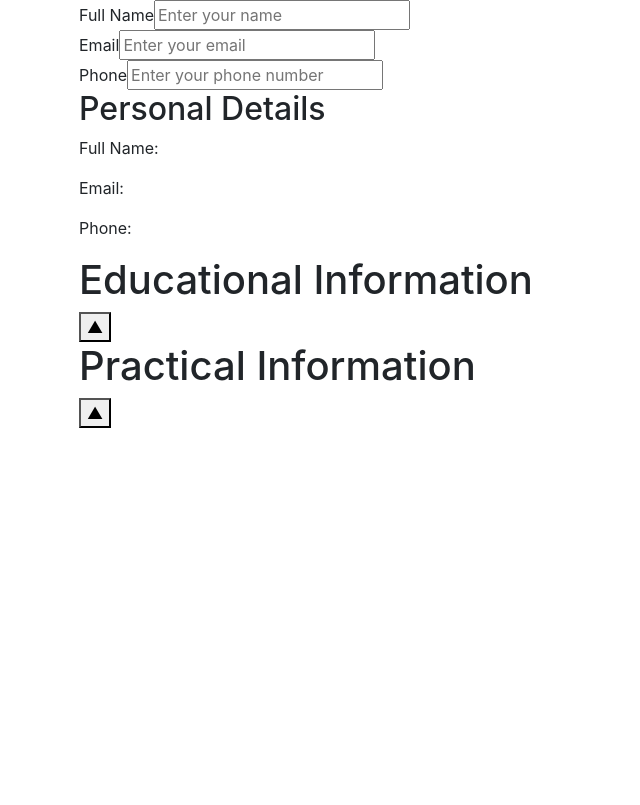
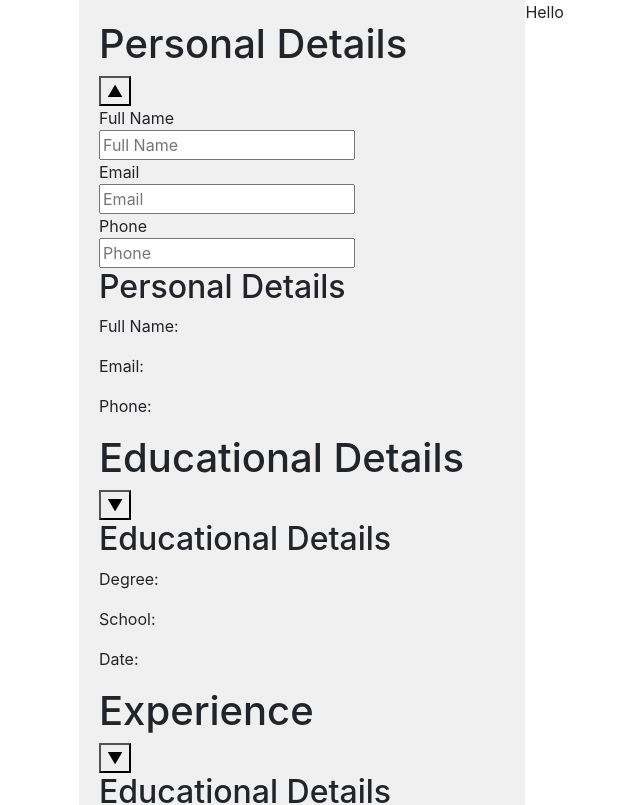
Before and after one commit to jHa1911/cv-app, a React (Create React App) app: page / in a window 1280 px wide. Shown: the top 805 px of the page, without its empty margins (3-643 px from the left). Built offline with nearby package versions, Linux system fonts and the light colour scheme.

Commit message:
Using reuseable component created educational and experience form section

```diff
--- a/src/App.css
+++ b/src/App.css
@@ -1,38 +1,11 @@
-.App {
-  text-align: center;
+.container {
+    display: flex;
 }
 
-.App-logo {
-  height: 40vmin;
-  pointer-events: none;
+.edit-container {
+    display: flex;
+    flex-direction: column;
+    width: 40%;
+    padding: 20px;
+    background-color: #f0f0f0;
 }
-
-@media (prefers-reduced-motion: no-preference) {
-  .App-logo {
-    animation: App-logo-spin infinite 20s linear;
-  }
-}
-
-.App-header {
-  background-color: #282c34;
-  min-height: 100vh;
-  display: flex;
-  flex-direction: column;
-  align-items: center;
-  justify-content: center;
-  font-size: calc(10px + 2vmin);
-  color: white;
-}
-
-.App-link {
-  color: #61dafb;
-}
-
-@keyframes App-logo-spin {
-  from {
-    transform: rotate(0deg);
-  }
-  to {
-    transform: rotate(360deg);
-  }
-}
--- a/src/App.js
+++ b/src/App.js
@@ -1,30 +1,21 @@
 import './App.css';
-import React, { useState } from 'react';
 import GeneralInformation from './components/GeneralInformation';
 import EducationalInformation from './components/EducationalInformation';
 import PracticalInformation from './components/PracticalInformation';
-import CollapsibleSection from './components/CollapsibleSection';
 
 
 const App = () => {
-  const [isEducationalInfoCollapsed, setEducationalInfoCollapsed] = useState(false);
-  const [isPracticalInfoCollapsed, setPracticalInfoCollapsed] = useState(false);
 
   return (
     <div className='container'>
+      <div className='edit-container'>
       <GeneralInformation />
-      <CollapsibleSection
-        title="Educational Information"
-        content={EducationalInformation}
-        isCollapsed={isEducationalInfoCollapsed}
-        toggleCollapse={() => setEducationalInfoCollapsed(!isEducationalInfoCollapsed)}
-      />
-      <CollapsibleSection
-        title="Practical Information"
-        content={PracticalInformation}
-        isCollapsed={isPracticalInfoCollapsed}
-        toggleCollapse={() => setPracticalInfoCollapsed(!isPracticalInfoCollapsed)}
-      />
+      <EducationalInformation />
+      <PracticalInformation />
+      </div>
+      <div className='resume-container'>
+        Hello
+      </div>
 
     </div>
 
--- a/src/components/EducationalInformation.jsx
+++ b/src/components/EducationalInformation.jsx
@@ -1,22 +1,74 @@
 import React from 'react'
+import { useState } from 'react'
+import InputGroup from './InputGroup'
+import CollapsibleSection from './CollapsibleSection'
 
 function EducationalInformation() {
+    const [educationalInfo, setEducationalInfo] = useState({
+        degree: '',
+        school: '',
+        date: ''
+    });
+
+    const [isCollapsed, setIsCollapsed] = useState(true)
+
+    function handleChange(e) {
+        setEducationalInfo({ ...educationalInfo, [e.target.id]: e.target.value });
+    };
+
+    function toggleCollapse() {
+        setIsCollapsed(!isCollapsed)
+    }
+
     return (
-        <form className="form label general-info">
-            <label>
-                School:
-                <input type="text" />
-            </label>
-            <label>
-                Degree:
-                <input type="text" />
-            </label>
-            <label>
-                Graduation Year:
-                <input type="number" />
-            </label>
-            <button type="submit">Submit</button>
-        </form>
+        <div className='educational-info'>
+                <CollapsibleSection
+                    title="Educational Details"
+                    isCollapsed={isCollapsed}
+                    toggleCollapse={toggleCollapse}
+                />
+                {
+                    !isCollapsed && (
+                        <div>
+                            <InputGroup
+                                id="degree"
+                                label="Degree"
+                                type="text"
+                                value={educationalInfo.fullname}
+                                onChange={handleChange}
+                                placeholder="Title of Study"
+                                required
+                            />
+                            <InputGroup
+                                id="school"
+                                label="School"
+                                type="text"
+                                value={educationalInfo.email}
+                                onChange={handleChange}
+                                placeholder="school"
+                                required
+                            />
+                            <InputGroup
+                                id="date"
+                                label="Date"
+                                type="date"
+                                value={educationalInfo.phone}
+                                onChange={handleChange}
+                                placeholder="Date"
+                                required
+                            />
+                        </div>
+                    )
+                }
+
+                <div className="educationaldetails">
+                    <h2>Educational Details</h2>
+                    <p>Degree: {educationalInfo.degree}</p>
+                    <p>School: {educationalInfo.school}</p>
+                    <p>Date: {educationalInfo.date}</p>
+                </div>
+
+            </div>
     )
 }
 
--- a/src/components/GeneralInformation.jsx
+++ b/src/components/GeneralInformation.jsx
@@ -1,5 +1,6 @@
 import React, { useState } from 'react'
 import InputGroup from './InputGroup'
+import CollapsibleSection from './CollapsibleSection';
 
 function GeneralInformation() {
     const [personalInfo, setPersonalInfo] = useState({
@@ -7,35 +8,58 @@ function GeneralInformation() {
         email: '',
         phone: ''
     });
+
+    const [isCollapsed, setIsCollapsed] = useState(false)
+
     function handleChange(e) {
         setPersonalInfo({ ...personalInfo, [e.target.id]: e.target.value });
     };
 
+    function toggleCollapse() {
+        setIsCollapsed(!isCollapsed)
+    }
+
 
     return (
+        <div className='personal-info'>
+            <CollapsibleSection
+                title="Personal Details"
+                isCollapsed={isCollapsed}
+                toggleCollapse={toggleCollapse}
+            />
+            {
+                !isCollapsed && (
                     <div>
                         <InputGroup
                             id="fullname"
                             label="Full Name"
                             type="text"
-                placeholder="Enter your name"
+                            value={personalInfo.fullname}
                             onChange={handleChange}
-                value={personalInfo.fullname}
+                            placeholder="Full Name"
+                            required
                         />
                         <InputGroup
                             id="email"
                             label="Email"
                             type="email"
-                placeholder="Enter your email"
+                            value={personalInfo.email}
                             onChange={handleChange}
+                            placeholder="Email"
+                            required
                         />
                         <InputGroup
                             id="phone"
                             label="Phone"
                             type="tel"
-                placeholder="Enter your phone number"
+                            value={personalInfo.phone}
                             onChange={handleChange}
+                            placeholder="Phone"
+                            required
                         />
+                    </div>
+                )
+            }
 
             <div className="personaldetails">
                 <h2>Personal Details</h2>
--- a/src/components/InputGroup.jsx
+++ b/src/components/InputGroup.jsx
@@ -14,6 +14,7 @@ function InputGroup({
     return (
         <div>
             <label htmlFor={id}>{label}</label>
+            <br />
             <input
                 id={id}
                 type={type}
--- a/src/components/PracticalInformation.jsx
+++ b/src/components/PracticalInformation.jsx
@@ -1,26 +1,84 @@
 import React from 'react'
+import { useState } from 'react'
+import InputGroup from './InputGroup'
+import CollapsibleSection from './CollapsibleSection'
 
 function PracticalInformation() {
+    const [experienceInfo, setExperienceInfo] = useState({
+        company: '',
+        role: '',
+        startDate: '',
+        endDate:'present'
+    });
+
+    const [isCollapsed, setIsCollapsed] = useState(true)
+
+    function handleChange(e) {
+        setExperienceInfo({ ...experienceInfo, [e.target.id]: e.target.value });
+    };
+
+    function toggleCollapse() {
+        setIsCollapsed(!isCollapsed)
+    }
+
+
     return (
-        <form className="form label general-info">
-            <label>
-                Company Name:
-                <input type="text" />
-            </label>
-            <label>
-                Position:
-                <input type="text" />
-            </label>
-            <label>
-                Start Date:
-                <input type="date" />
-            </label>
-            <label>
-                End Date:
-                <input type="date" />
-            </label>
-            <button type="submit">Submit</button>
-        </form>
+        <div className='experience-info'>
+                <CollapsibleSection
+                    title="Experience"
+                    isCollapsed={isCollapsed}
+                    toggleCollapse={toggleCollapse}
+                />
+                {
+                    !isCollapsed && (
+                        <div>
+                            <InputGroup
+                                id="company"
+                                label="Company"
+                                type="text"
+                                value={experienceInfo.company}
+                                onChange={handleChange}
+                                placeholder="company"
+                                required
+                            />
+                            <InputGroup
+                                id="role"
+                                label="Role"
+                                type="text"
+                                value={experienceInfo.role}
+                                onChange={handleChange}
+                                placeholder="role"
+                                required
+                            />
+                            <InputGroup
+                                id="date"
+                                label="Date"
+                                type="date"
+                                value={experienceInfo.startDate}
+                                onChange={handleChange}
+                                placeholder="Date"
+                                required
+                            />
+                            <InputGroup
+                                id="date"
+                                label="Date"
+                                type="date"
+                                value={experienceInfo.endDate}
+                                onChange={handleChange}
+                                placeholder="Date"
+                                required
+                            />
+                        </div>
+                    )
+                }
+                <div className="educationaldetails">
+                    <h2>Educational Details</h2>
+                    <p>Degree: {experienceInfo.company}</p>
+                    <p>School: {experienceInfo.role}</p>
+                    <p>Date: {experienceInfo.date}</p>
+                </div>
+
+            </div>
     )
 }
 
```
Lines whose indentation alone changed are shown as unchanged.
